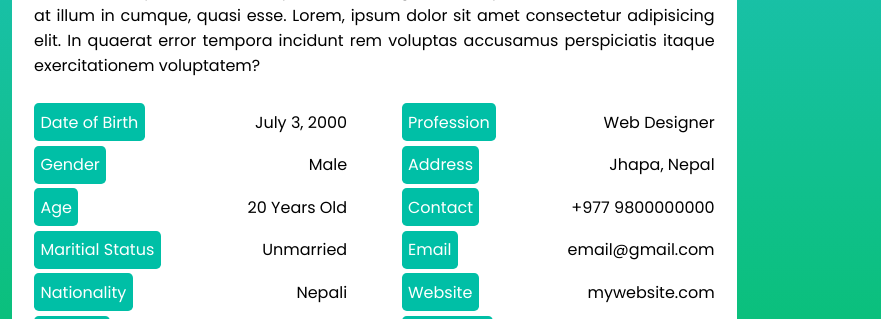
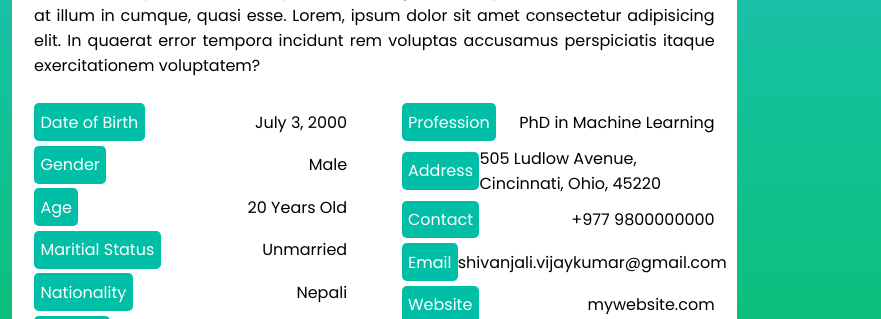
Before and after one commit to ShivanjaliR/shivanjaliVR-portfolio, a plain HTML site: page index.html in a window 1280 px wide. Shown: the part 230-549 px from the top of the page, 399-1280 px from the left. Drawn offline with Linux system fonts and the light colour scheme; a script that the page names is missing.

Commit message:
Initial Changes

```diff
--- a/index.html
+++ b/index.html
@@ -107,10 +107,10 @@
                     </ul>
 
                     <ul class="right_profile">
-                        <li><span class="profile_title">Profession</span><span>Web Designer</span></li>
-                        <li><span class="profile_title">Address</span><span>Jhapa, Nepal</span></li>
+                        <li><span class="profile_title">Profession</span><span>PhD in Machine Learning</span></li>
+                        <li><span class="profile_title">Address</span><span>505 Ludlow Avenue, Cincinnati, Ohio, 45220</span></li>
                         <li><span class="profile_title">Contact</span><span>+977 9800000000</span></li>
-                        <li><span class="profile_title">Email</span><span>email@gmail.com</span></li>
+                        <li><span class="profile_title">Email</span><span>shivanjali.vijaykumar@gmail.com</span></li>
                         <li><span class="profile_title">Website</span><span>mywebsite.com</span></li>
                         <li><span class="profile_title">Freelance</span><span>Available</span></li>
                     </ul>
```
